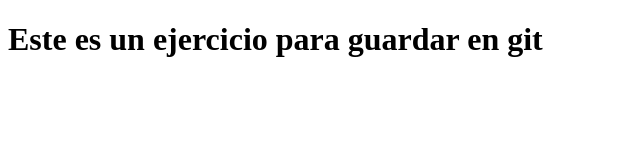
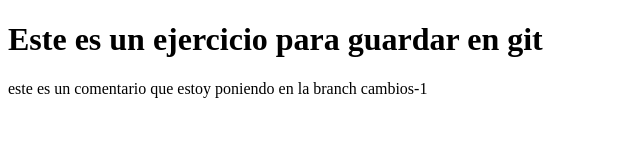
Before and after one commit to BorjaCamarasaGonzalez/ejercicio-micro, a plain HTML site: page index.html in a window 1280 px wide. Shown: the whole page, without its empty margins (0-640 px from the left). Drawn offline with Linux system fonts and the light colour scheme.

Commit message:
comentario en branch

```diff
--- a/index.html
+++ b/index.html
@@ -8,5 +8,6 @@
 </head>
 <body>
     <h1>Este es un ejercicio para guardar en git</h1>
+    <p>este es un comentario que estoy poniendo en la branch cambios-1</p>
 </body>
 </html>
```
